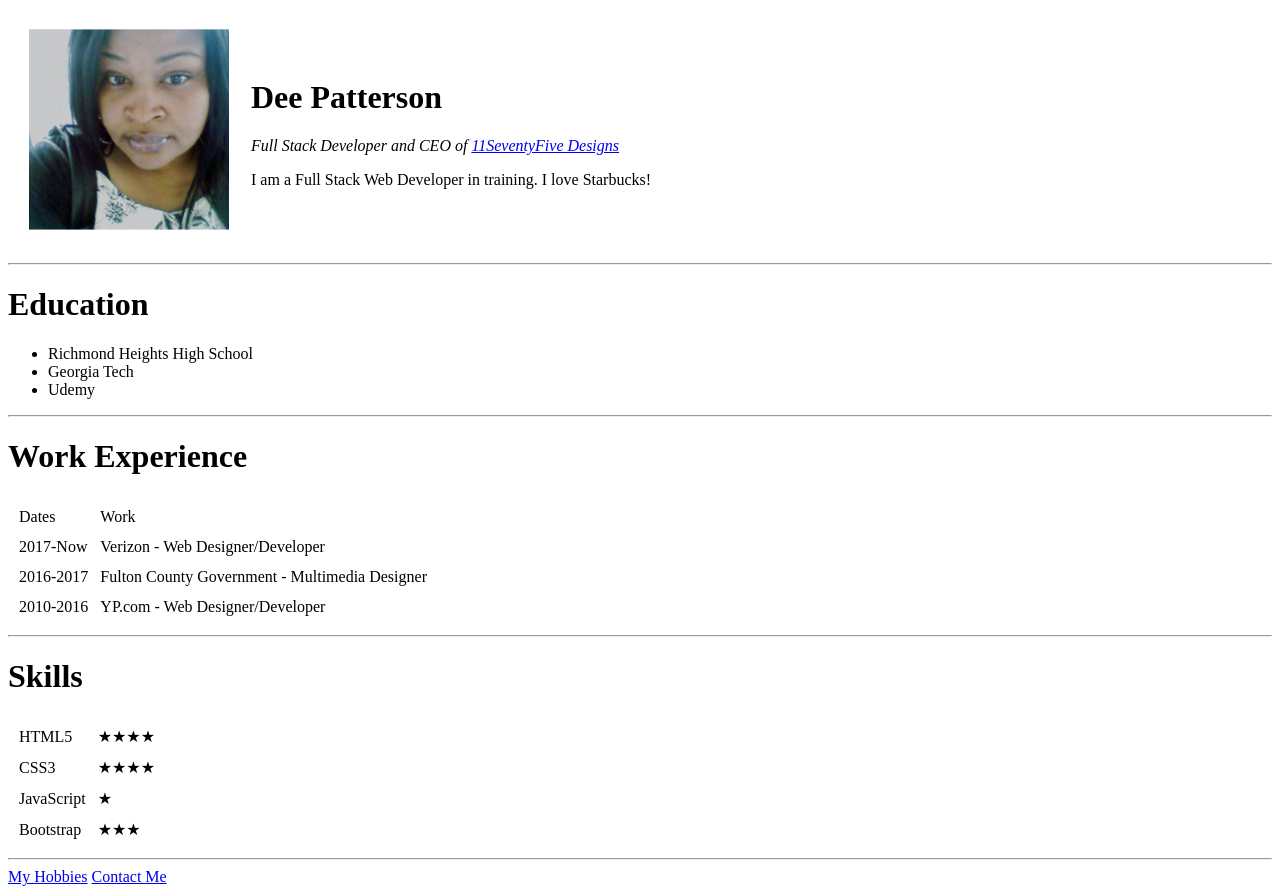
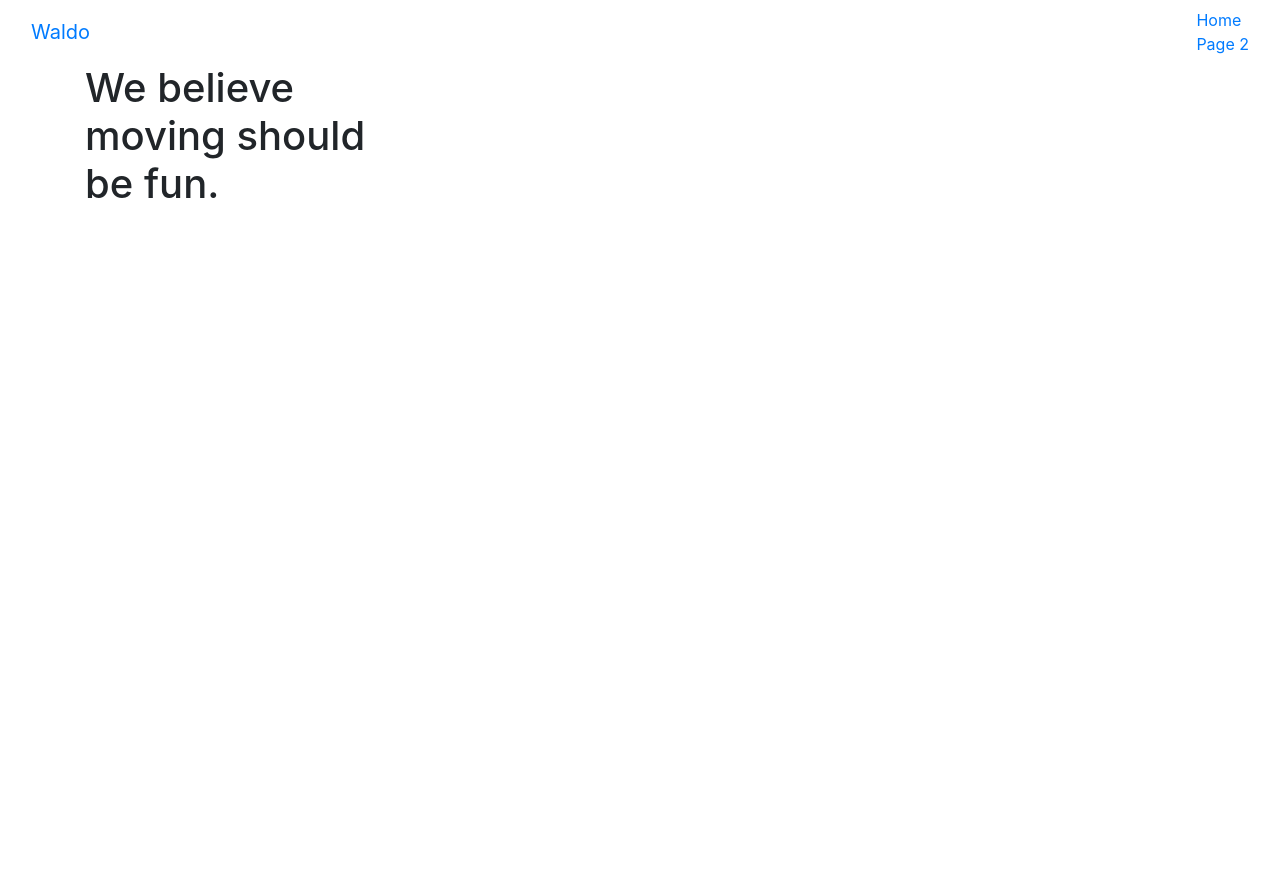
Before and after one commit to 11seventyfive/cv, a plain HTML site: page index.html in a window 1280 px wide. After the commit the page ends 800 px from the top, so only its background shows below. Drawn offline with nearby package versions, Linux system fonts and the light colour scheme.

Commit message:
Add files via upload

```diff
--- a/index.html
+++ b/index.html
@@ -1,69 +1,43 @@
-<!doctype html>
-<html>
+<!DOCTYPE html>
+<html lang="en">
 <head>
 <meta charset="UTF-8">
-<title>Dee Patterson - Full Stack Web Developer</title>
+<meta http-equiv="X-UA-Compatible" content="IE=edge">
+<meta name="viewport" content="width=device-width, initial-scale=1">
+<title>Untitled Document</title>
+<!-- Bootstrap -->
+<link rel="stylesheet" href="https://maxcdn.bootstrapcdn.com/bootstrap/4.0.0/css/bootstrap.min.css" integrity="sha384-Gn5384xqQ1aoWXA+058RXPxPg6fy4IWvTNh0E263XmFcJlSAwiGgFAW/dAiS6JXm" crossorigin="anonymous">
+<link href="css/styles.css" rel="stylesheet">
 </head>
+<body>
+<!-- body code goes here -->
+<div class="banner-wrapper">
+    <nav class="navbar navbar-inverse">
+      <div class="container-fluid">
+        <div class="navbar-header"> <a class="navbar-brand" href="#">Waldo</a> </div>
+        <ul class="nav navbar-nav navbar-right">
+          <li class="active"><a href="#">Home</a></li>
+          <li><a href="#">Page 2</a></li>
+        </ul>
+      </div>
+    </nav><div class="container banner">
 
-<body>
-<table cellspacing="20">
-  <tr>
-    <td><img src="images/me.jpg" width="200" alt="Dee Patterson Headshot"></td>
-    <td><h1>Dee Patterson</h1>
-      <p><em>Full Stack Developer and CEO of <a href="dorethapatterson.wordpress.com" target="_blank">11SeventyFive Designs</a></em></p>
-      <p>I am a Full Stack Web Developer in training. I love Starbucks!</p></td>
-  </tr>
-</table>
-<hr>
-<h1>Education</h1>
-<ul>
-  <li>Richmond Heights High School</li>
-  <li>Georgia Tech</li>
-  <li>Udemy</li>
-</ul>
-<hr>
-<h1>Work Experience</h1>
-<table cellspacing="10">
-  <thead>
-    <tr>
-      <td>Dates</td>
-      <td>Work</td>
-    </tr>
-  </thead>
-  <tr>
-    <td>2017-Now</td>
-    <td>Verizon - Web Designer/Developer</td>
-  </tr>
-  <tr>
-    <td>2016-2017</td>
-    <td>Fulton County Government - Multimedia Designer</td>
-  </tr>
-  <tr>
-    <td>2010-2016</td>
-    <td>YP.com - Web Designer/Developer</td>
-  </tr>
-</table>
-<hr>
-<h1>Skills</h1>
-<table cellspacing="10">
-  <tr>
-    <td>HTML5</td>
-    <td>★★★★</td>
-  </tr>
-  <tr>
-    <td>CSS3</td>
-    <td>★★★★</td>
-  </tr>
-  <tr>
-    <td>JavaScript</td>
-    <td>★</td>
-  </tr>
-  <tr>
-    <td>Bootstrap</td>
-    <td>★★★</td>
-  </tr>
-</table>
-<hr>
-<a href="hobbies.html">My Hobbies</a> <a href="contact.html">Contact Me</a>
+    <div class="row">
+      <div class="col-md-7">
+        <h1 class="banner-headline">We believe<br>
+          moving should<br>
+          be fun.</h1>
+      </div>
+      <div class="col-md-5"></div>
+    </div>
+  </div>
+</div>
+
+<!-- jQuery (necessary for Bootstrap's JavaScript plugins) -->
+<script src="https://maxcdn.bootstrapcdn.com/bootstrap/4.0.0/js/bootstrap.min.js" integrity="sha384-JZR6Spejh4U02d8jOt6vLEHfe/JQGiRRSQQxSfFWpi1MquVdAyjUar5+76PVCmYl" crossorigin="anonymous"></script>
+
+<!-- Include all compiled plugins (below), or include individual files as needed -->
+<script src="https://code.jquery.com/jquery-3.2.1.slim.min.js" integrity="sha384-KJ3o2DKtIkvYIK3UENzmM7KCkRr/rE9/Qpg6aAZGJwFDMVNA/GpGFF93hXpG5KkN" crossorigin="anonymous"></script>
+<script src="https://cdnjs.cloudflare.com/ajax/libs/popper.js/1.12.9/umd/popper.min.js" integrity="sha384-ApNbgh9B+Y1QKtv3Rn7W3mgPxhU9K/ScQsAP7hUibX39j7fakFPskvXusvfa0b4Q" crossorigin="anonymous"></script>
 </body>
 </html>
```
